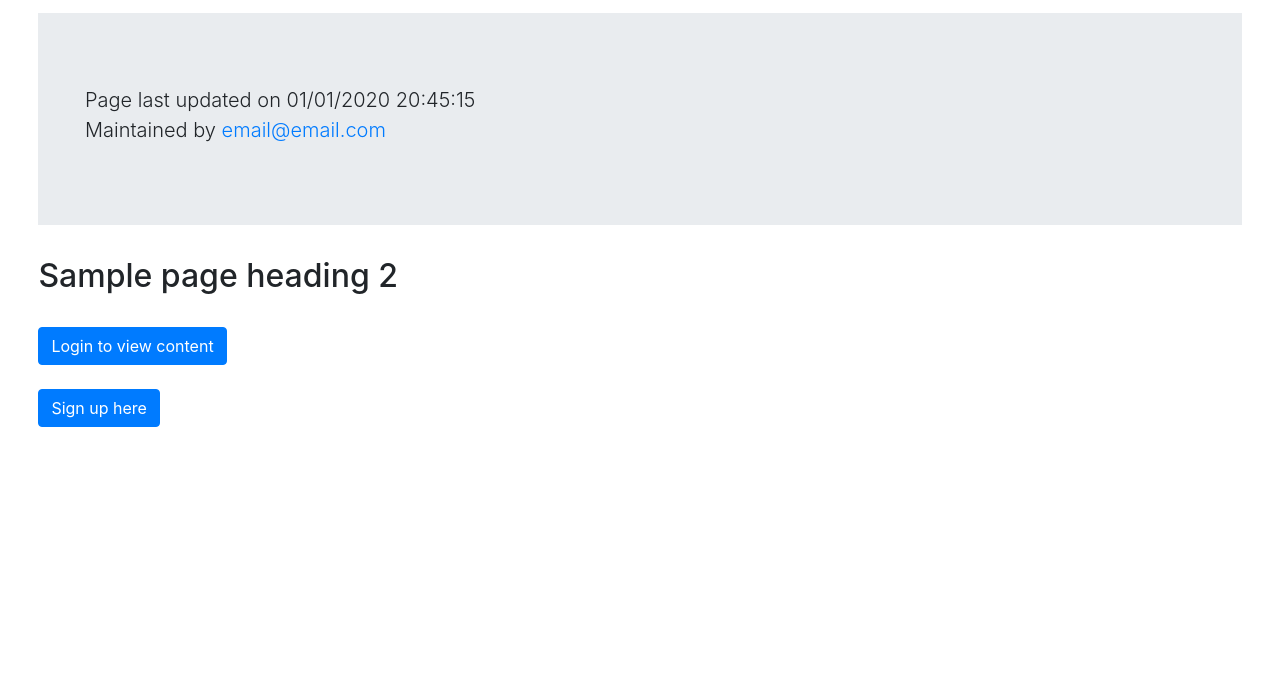
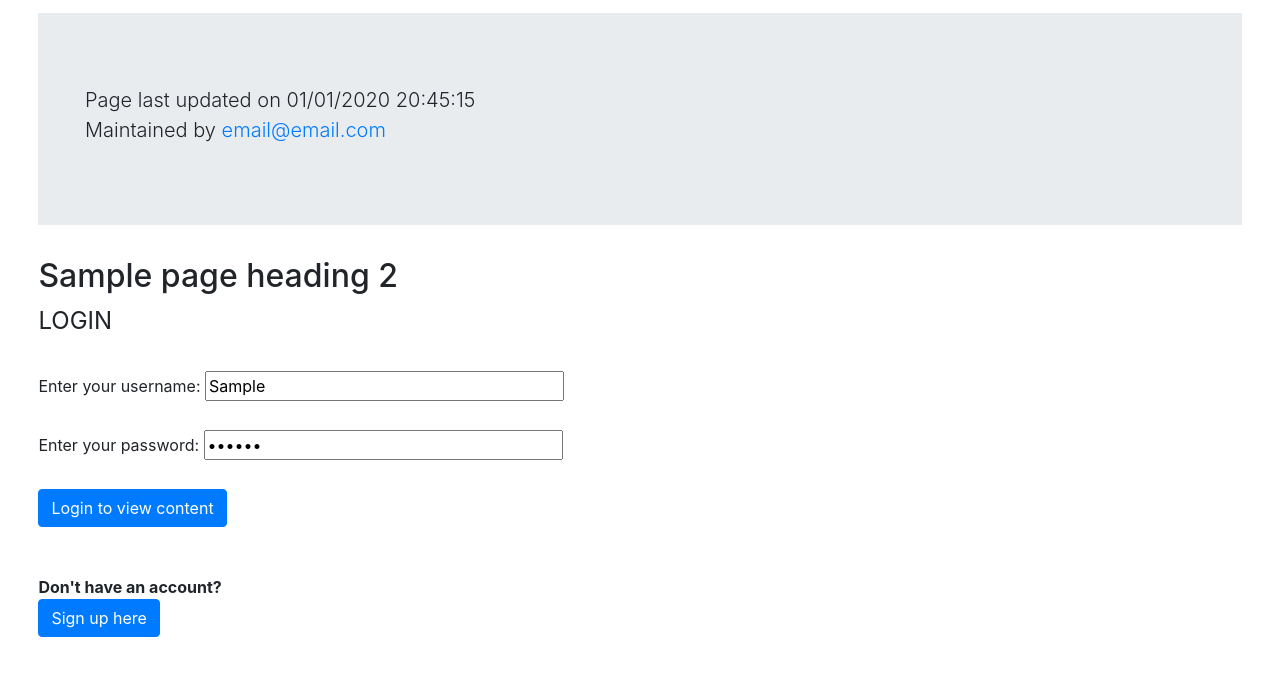
Before and after one commit to Seba18997/CTEC3110_COURSEWORK, a PHP site: template ctec3110coursework_private/app/templates/homepageform.html.twig in a window 1280 px wide. Shown: the top 676 px of the page. Run offline with PHP 8.4, Linux system fonts and the light colour scheme; the template is opened without the code that fills it: most values are stand-ins (such as "Sample title", 1, 10 or a date in 2020); some libraries are stand-ins or nearby versions.

Commit message:
Small twig changes

```diff
--- a/ctec3110coursework_private/app/templates/homepageform.html.twig
+++ b/ctec3110coursework_private/app/templates/homepageform.html.twig
@@ -1,10 +1,27 @@
 {% extends 'banner.html.twig' %}
 {% block content %}
     <h2>{{ page_heading_2 }}</h2>
-    <br/>
-    <form action="{{ action }}" method={{ method }}>
-        <button type="submit" class="btn btn-primary" value="">Login to view content</button>
-    </form>
+    <div id="page-content-div">
+
+        <form action="{{ action }}" method="post">
+            <fieldset>
+                <legend>LOGIN</legend>
+                <br>
+                <label for="username">Enter your username:</label>
+                <input id="username" name="username" type="text" value="{{ initial_input_box_value }}" size="30" maxlength="50">
+                <br><br>
+                <label for="password">Enter your password:</label>
+                <input id="password" name="password" type="password" value="{{ initial_input_box_value }}" size="30" maxlength="50">
+                <br><br>
+                <button type="submit" class="btn btn-primary" value="Submit">Login to view content</button>
+            </fieldset>
+        </form>
+
+    </div>
+
+    <br/><br/>
+    <b>Don't have an account?</b>
+
     <br/>
     <form action="{{ action2 }}" method={{ method }}>
         <button type="submit" class="btn btn-primary" value="">Sign up here</button>
--- a/ctec3110coursework_private/app/templates/login.html.twig
+++ b/ctec3110coursework_private/app/templates/login.html.twig
@@ -8,5 +8,6 @@
     <form action="{{ action2 }}" method={{ method }}>
         <button type="submit" class="btn btn-primary" value="Show Messages">Show Messages</button>
     </form>
+
+    <p class="curr_page"><a href="{{ landing_page }}">Homepage</a></p>
 {% endblock %}
-<p class="curr_page"><a href="{{ landing_page }}">Homepage</a></p>
```
